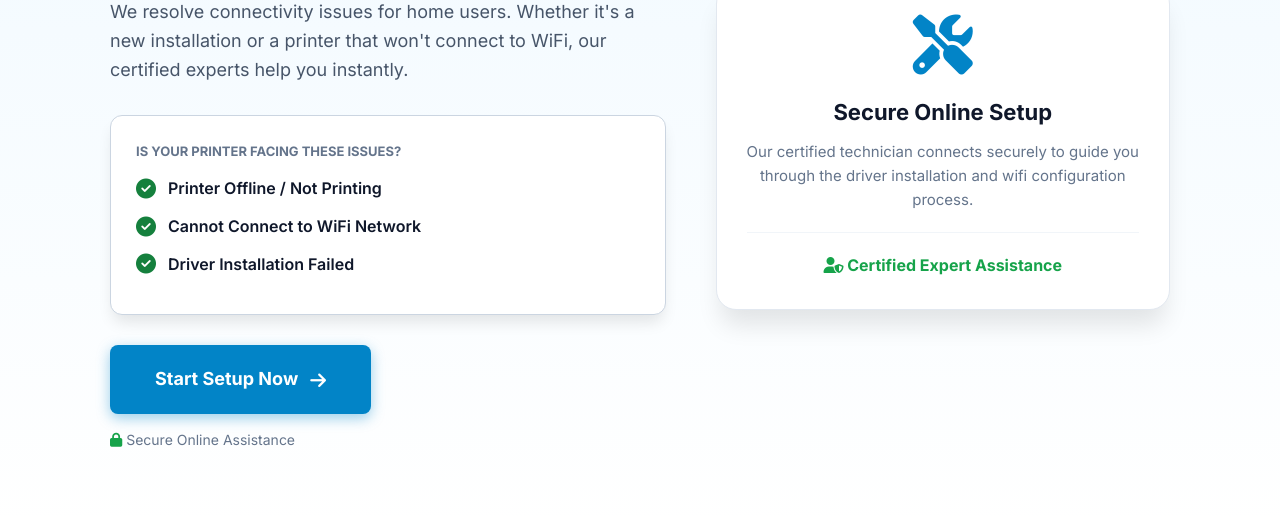
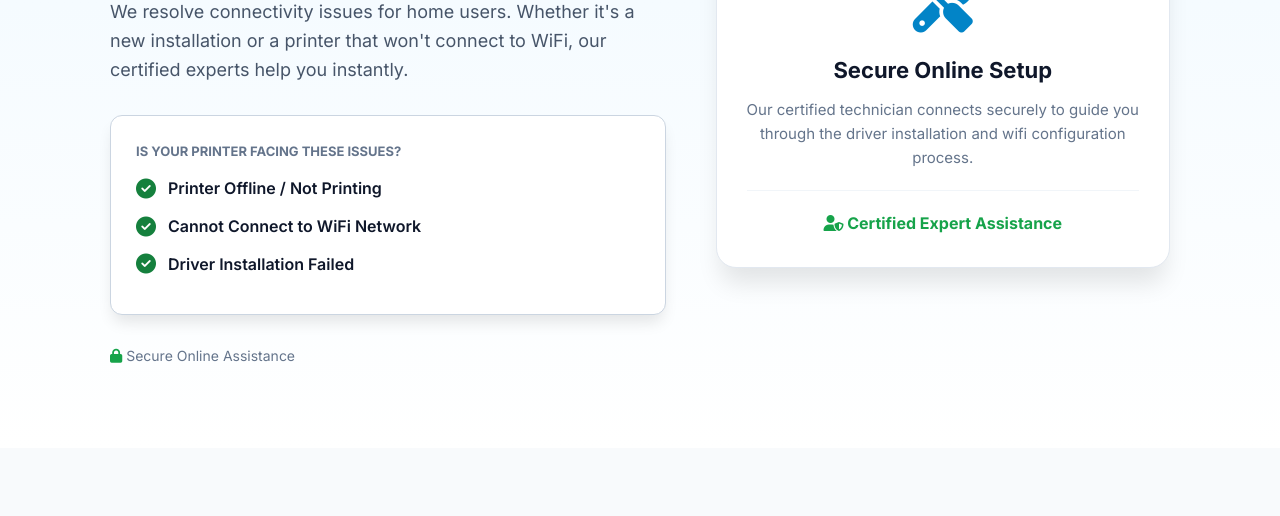
Before and after one commit to CodingBlow/Printer, a plain HTML site: page index.html in a window 1280 px wide. Shown: the part 284-800 px from the top of the page. Drawn offline with Linux system fonts and the light colour scheme.

Commit message:
Update index.html

```diff
--- a/index.html
+++ b/index.html
@@ -209,9 +209,9 @@
                     <div class="checklist-item"><i class="fa-solid fa-circle-check check-icon"></i> Driver Installation Failed</div>
                 </div>
 
-                <a href="/pages/setup.html" class="btn-setup">
+                <!-- <a href="/pages/setup.html" class="btn-setup">
                     Start Setup Now <i class="fa-solid fa-arrow-right"></i>
-                </a>
+                </a> -->
 
                 <p style="margin-top:15px; font-size:14px; color:#64748b;">
                     <i class="fa-solid fa-lock" style="color:#16a34a;"></i> Secure Online Assistance
```
